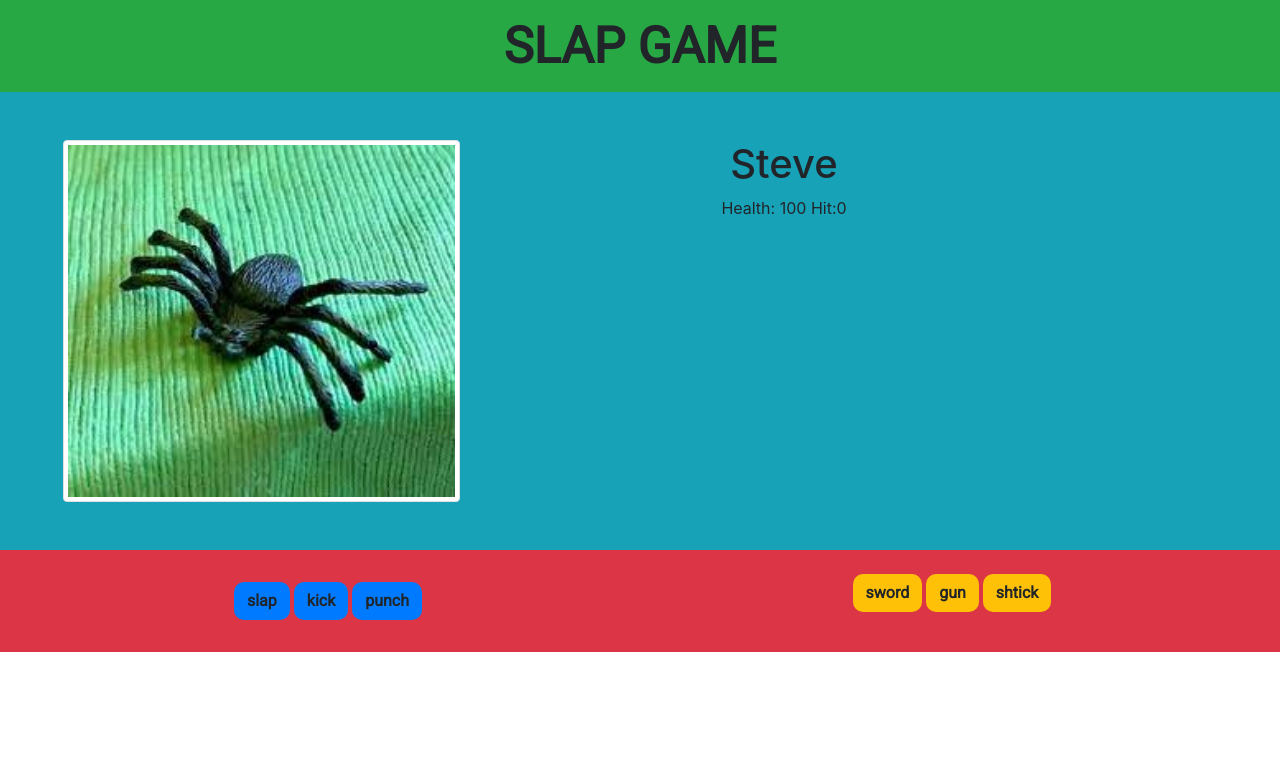
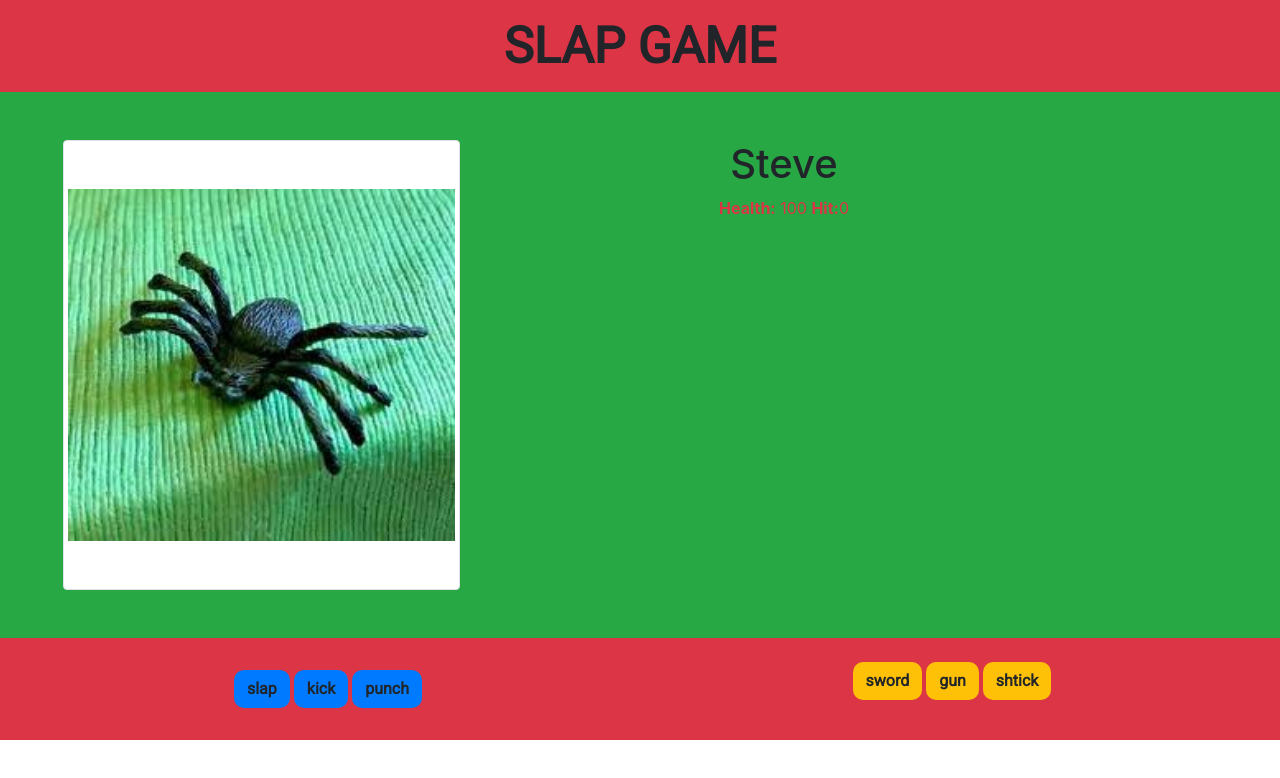
Before and after one commit to davidparker83686/slapgame, a plain HTML site: page index.html in a window 1280 px wide. Drawn offline with nearby package versions, Linux system fonts and the light colour scheme.

Commit message:
more added

```diff
--- a/game.js
+++ b/game.js
@@ -84,7 +84,7 @@ function playerName(name) {
 
 function minimumHealth() {
     if (target.steve.health <= 0) {
-        document.getElementById('health').innerText = "You Died"
+        document.getElementById('health').innerText = "You Killed Steve"
     }
 }
 
--- a/index.html
+++ b/index.html
@@ -17,22 +17,22 @@
 </head>
 
 <body>
-    <header class="container-fluid bg-success bigfont">
+    <header class="container-fluid bg-danger bigfont">
         <h1 class="text-center m-0 py-3 title"><b>SLAP GAME</b></h1>
     </header>
 
 
-    <main class="container-fluid bg-info">
+    <main class="container-fluid bg-success">
         <div class="row">
 
             <div class="col-md-4 m-md-5">
-                <img src="/photos/spider.jpg" class="img-thumbnail target spider boarder-0" alt="scary spider">
+                <img src="/photos/spider.jpg" class="img-thumbnail target spider py-5" alt="scary spider">
             </div>
 
             <div class="col-md-4 m-md-5  text-center">
-                <h1 id="name"> Name </h1>
-                    <span>Health:<span id="health">--</span></span>
-                    <span class="">Hit:<span id="hit">0</span></span>
+                <h1 id="name" class=""> Name </h1>
+                    <span class="text-danger"><b>Health:</b><span id="health" ><b>--</b></span></span>
+                    <span class="text-danger"><b>Hit:</b><span id="hit">0</span></span>
             </div>
         </div>
     </main>
```
